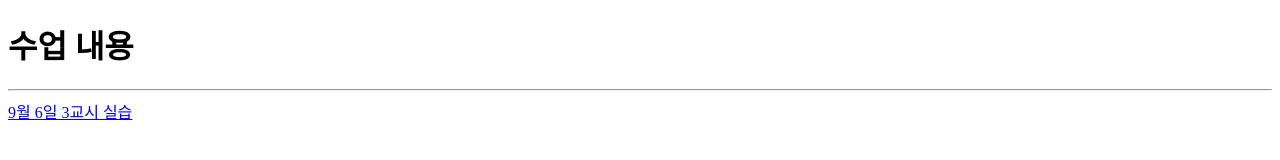
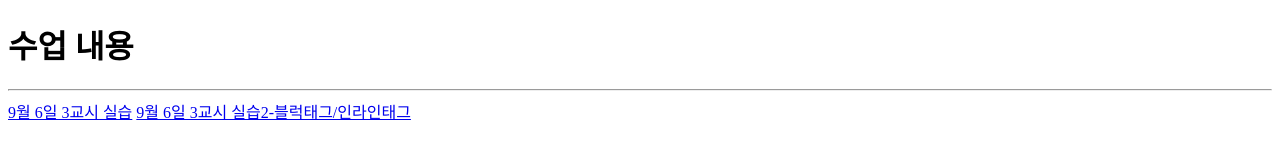
Before and after one commit to song-yo-han2/chanmusic, a plain HTML site: page index.html in a window 1280 px wide. Drawn offline with Linux system fonts and the light colour scheme.

Commit message:
9월6일 3교시3

```diff
--- a/index.html
+++ b/index.html
@@ -10,5 +10,6 @@
     <h1>수업 내용</h1>
     <hr>
     <a href="9월6일 3교시.html">9월 6일 3교시 실습</a>
+    <a href="9월6일 3교시2.html">9월 6일 3교시 실습2-블럭태그/인라인태그</a>
 </body>
 </html>
```
